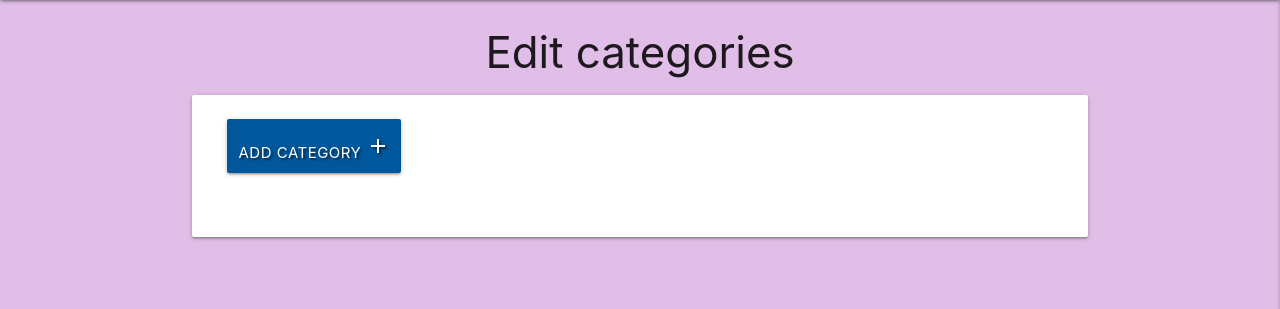
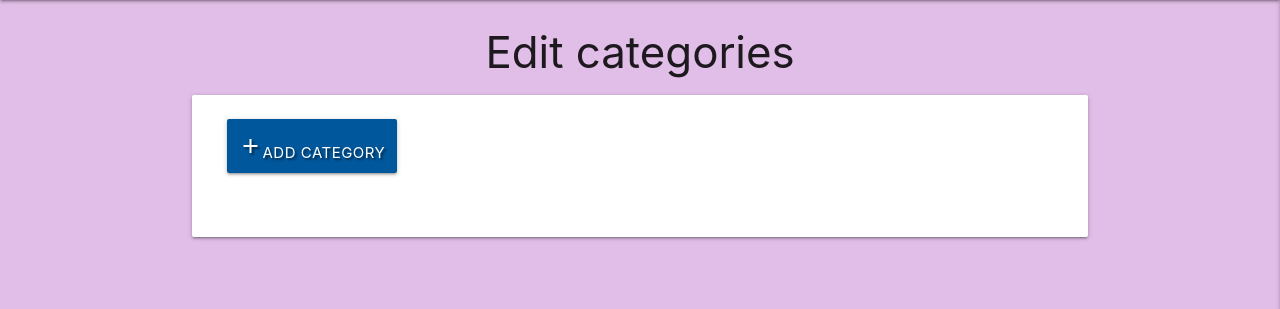
Before and after one commit to Gurimarie/my_favourite_shoes, a Flask app: page /get_categories in a window 1280 px wide. Shown: the part 64-373 px from the top of the page. Run offline with Flask 2, Linux system fonts and the light colour scheme; data that the repository does not hold is empty; some libraries are stand-ins or nearby versions.

Commit message:
Fix cancel-link on add_category.page

```diff
--- a/templates/add_category.html
+++ b/templates/add_category.html
@@ -22,9 +22,9 @@
         <!-- Buttons (submit and cancel) -->
         <div class="row">
             <div class="col s12 center-align">
-                <button type="cancel" class="col s3 offset-s2 btn green darken-2
-                    waves-effect waves-light">Cancel <i class="material-icons right">clear</i>
-                </button>
+                <a href="{{ url_for('get_categories') }}" class="col s3 offset-s2 btn green darken-2">
+                    Cancel <i class="material-icons right">clear</i>
+                </a>
                 <button type="submit" class="col s3 offset-s2 btn light-blue darken-4
                     waves-effect waves-light">Add now <i class="material-icons right">add</i>
                 </button>
--- a/templates/categories.html
+++ b/templates/categories.html
@@ -7,24 +7,24 @@
 <div class="card-panel">
     <!-- Add-new-category-button -->
     <div class="row">
-        <div class="col s12 center-align">
+        <div class="col s12 m4 center-align">
             <a href="{{ url_for('add_category') }}" class="col btn-large light-blue
                 darken-4 text-shadow tooltipped" data-position="right"
                 data-tooltip="Click to add a new category!">
-                Add category <i class="material-icons">add</i>
+                <i class="material-icons prefix">add</i>Add category
             </a>
         </div>
     </div>
     <div class="row">
         {% for category in categories %}
         <div class="col s12 m4">
-            <div class="card center-align">
+            <div class="card grey lighten-3 center-align">
                 <div class="card-content">
                     <span class="card-title">{{ category.category_name }}</span>
                 </div>
                 <div class="card-action">
                     <a href="{{ url_for('delete_category', category_id=category._id) }}"
-                        class="btn red darken-3 tooltipped" data-position="left"
+                        class="btn pink darken-2 tooltipped" data-position="left"
                         data-tooltip="Delete category"><i class="material-icons">delete</i>
                     </a>
                     <a href="{{ url_for('edit_category', category_id=category._id) }}"
```
